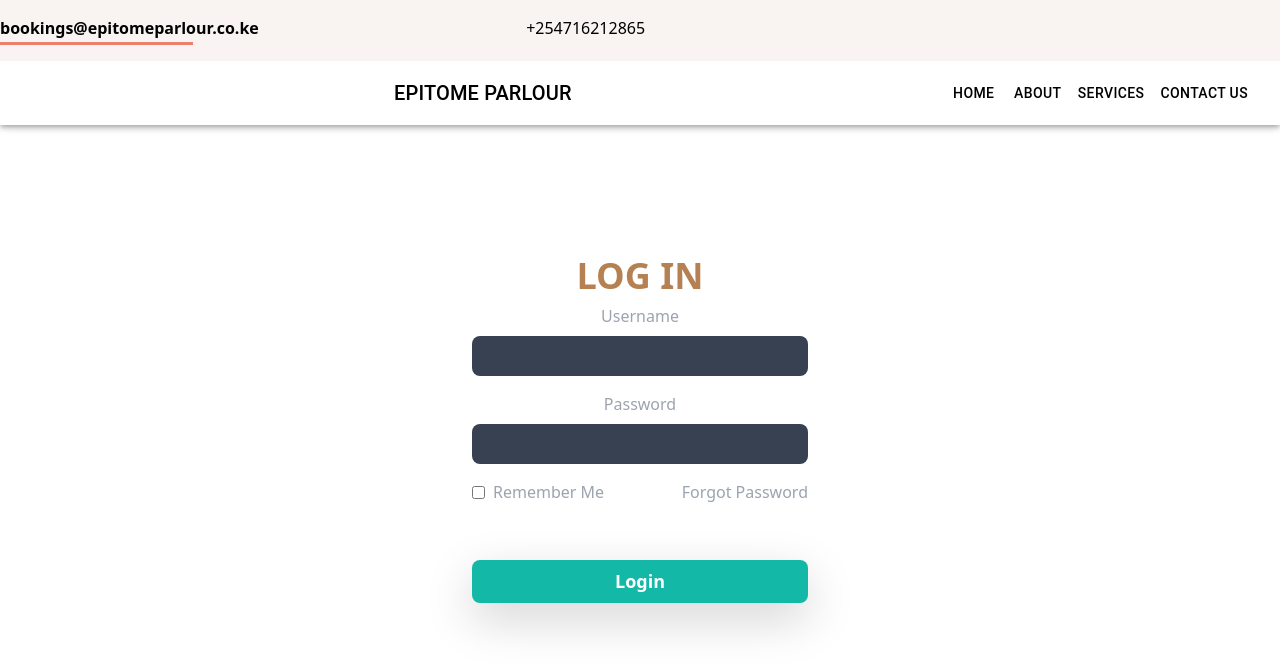
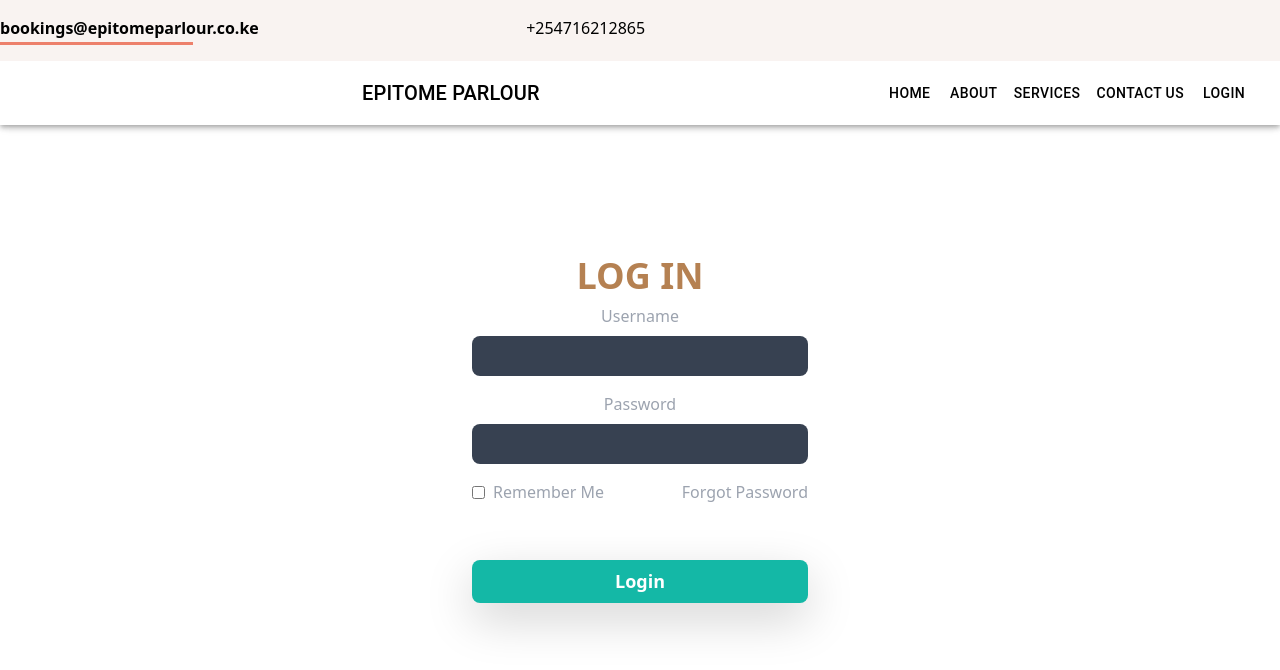
Before and after one commit to BlackHawk0/eptome-parlor-front, a React (Create React App) app: page /login in a window 1280 px wide. Shown: the top 670 px of the page. Built offline with nearby package versions, Linux system fonts and the light colour scheme.

Commit message:
added login on nav

```diff
--- a/src/components/Navbar.js
+++ b/src/components/Navbar.js
@@ -16,7 +16,8 @@ import Grid from '@mui/material/Grid';
 import { NavLink } from "react-router-dom";
 const drawerWidth = 240;
 
-const navItems = [<NavLink to="/">Home</NavLink>, <NavLink to="/about">About</NavLink>, <NavLink to="/services">Services</NavLink>, <NavLink to="/contactpage">Contact Us</NavLink>];
+const navItems = [<NavLink to="/">Home</NavLink>, <NavLink to="/about">About</NavLink>, <NavLink to="/services">Services</NavLink>,
+<NavLink to="/contactpage">Contact Us</NavLink>, <NavLink to="/login">Login</NavLink>];
 
 
 export default function DrawerAppBar(props) {
--- a/src/components/ServiceCard.js
+++ b/src/components/ServiceCard.js
@@ -25,7 +25,6 @@ const useStyles = makeStyles((theme) => ({
 
 export default function TitlebarImageList() {
   const [serviceTypes, setServiceType] = useState([]);
-
   const serviceTypeAPI = "https://eptome-parlor.herokuapp.com/service_types";
 
   useEffect(() => {
```
